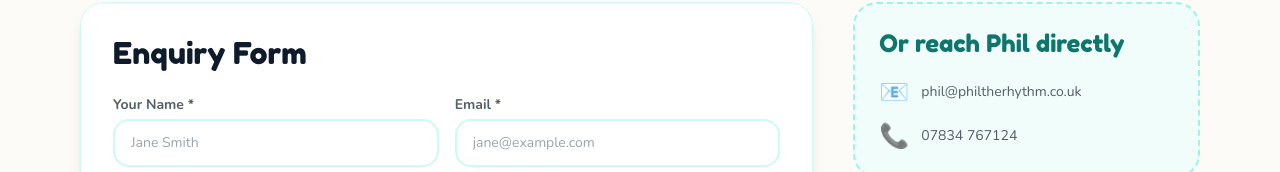
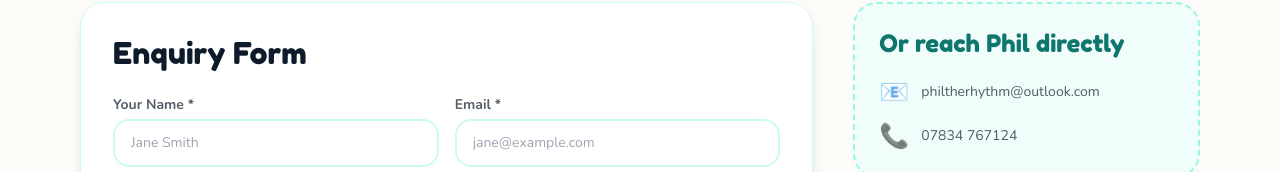
Before and after one commit to chrisforsythewebdev/phil-the-rhythm, a React (Create React App) app: page /contact in a window 1280 px wide. Shown: the part 494-666 px from the top of the page. Built offline with nearby package versions, Linux system fonts and the light colour scheme.

Commit message:
Add google search console verification

```diff
--- a/public/index.html
+++ b/public/index.html
@@ -11,6 +11,7 @@
     <meta property="og:title" content="Phil the Rhythm" />
     <meta property="og:description" content="Bringing people together through rhythm & movement. Percussion workshops for all ages and abilities across Northern Ireland." />
     <meta property="og:type" content="website" />
+    <meta name="google-site-verification" content="NYtURtrq44j004NmG9H-ickgxRdgReO16et6aR8w_J4" />
     <link rel="manifest" href="%PUBLIC_URL%/manifest.json" />
     <title>Phil the Rhythm | Drumming & Percussion Workshops — Northern Ireland</title>
   </head>
--- a/src/pages/Contact.js
+++ b/src/pages/Contact.js
@@ -192,8 +192,8 @@ export default function Contact() {
             <div className="bg-rhythm-50 rounded-3xl p-6 border-2 border-dashed border-rhythm-200">
               <h3 className="font-display text-2xl text-rhythm-700 mb-4">Or reach Phil directly</h3>
               <div className="space-y-3">
-                <a href="mailto:phil@philtherhythm.co.uk" className="flex items-center gap-3 text-ink/70 hover:text-rhythm-600 transition-colors font-body text-sm">
-                  <span className="text-2xl">📧</span><span>phil@philtherhythm.co.uk</span>
+                <a href="mailto:philtherhythm@outlook.com" className="flex items-center gap-3 text-ink/70 hover:text-rhythm-600 transition-colors font-body text-sm">
+                  <span className="text-2xl">📧</span><span>philtherhythm@outlook.com</span>
                 </a>
                 <a href="tel:+447834767124" className="flex items-center gap-3 text-ink/70 hover:text-rhythm-600 transition-colors font-body text-sm">
                   <span className="text-2xl">📞</span><span>07834 767124</span>
```
